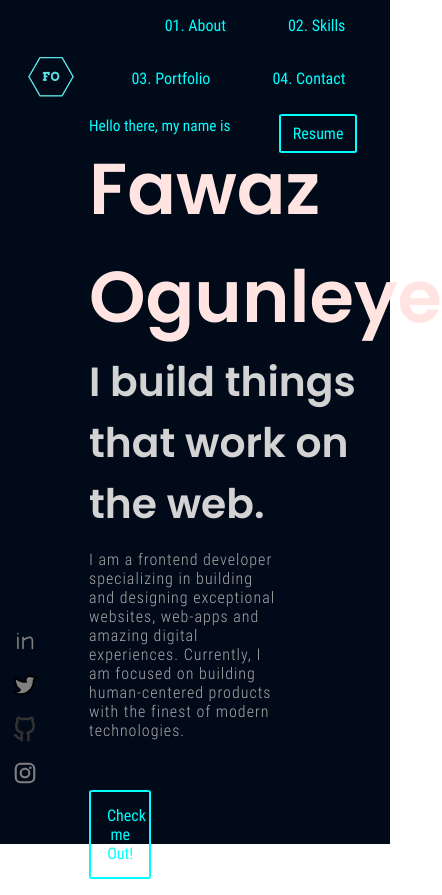
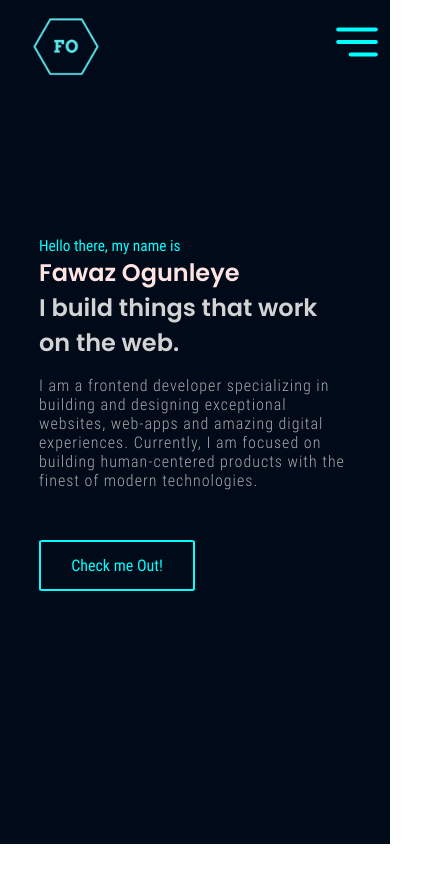
Before and after one commit to fawazlolade/portfolio-V1, a plain HTML site: page index.html in a window 390 px wide. Shown: the whole page, 442 px wide, since content can reach past the window. After the commit the page ends 844 px from the top, so only its background shows below. Drawn offline with Linux system fonts and the light colour scheme.

```diff
--- a/assets/css/style.css
+++ b/assets/css/style.css
@@ -83,6 +83,9 @@ a{
     flex: 1;
     text-align: right;
 }
+.logo{
+    width:70px;
+}
 
 .link_list .link_list_item{
     display: inline-block;
@@ -118,12 +121,12 @@ a{
 }
 .text_box{
     position: absolute;
-    top:60%;
+    top:50%;
     width: 80%;
-    left: 50%;
+    left: 45%;
     margin-left: 50px;
     transform: translate(-50%, -50%);
-    z-index: 1;
+
 
 }
 .text_box h2{
@@ -186,3 +189,157 @@ margin: var(--mr-bt);
     width: var(--social-icon-width);
     height: var(--social-icon-height);
 }
+@media (min-width: 841px){
+.menu{
+    width: 0;
+}
+.cancel_btn{
+    display: none;
+}
+
+}
+@media (max-width: 840px) {
+   nav{
+
+    position: fixed;
+    z-index: 2;
+
+   }
+   .nav_links_div{
+    width: 0%;
+    height:100%;
+    top:0%;
+    right: 0%;
+    position: fixed;
+    z-index: 1;
+    overflow-x:hidden ;
+    transition: 0.5s;
+    background: rgb(0, 10, 45);
+   }
+   .link_list .link_list_item{
+    display: block;
+    margin: 8px 17px;
+}
+.link_list_item a{
+    color: aqua;
+    display: block;
+    font-family: var(--second-regular-font);
+    padding: 10px 12px;
+    margin: var(--mr-bt);
+}
+.menu img{
+    position: absolute;
+    top: 0;
+    right:0
+}
+.check{
+    width: 25%;
+}
+ .resume{
+    width: 30% ;
+    position: absolute;
+    text-align: center;
+    right: 0;
+ }
+ .link::after{
+   display: none;
+}
+.menu{
+    cursor: pointer;
+
+    position: fixed;
+    top: 2%;
+    right:2%;
+
+
+}
+.logo{
+    width: 100px;
+}
+
+
+}
+
+@media (max-width:760px){
+.text_box h2{
+color:lightgrey;
+font-size: 2.5rem;
+font-family: var(--first-bold-font);
+}
+.text_box h1{
+color:mistyrose;
+font-size: 2.5rem;
+font-family: var(--first-bold-font);
+}
+.text_box .first_text{
+color: aqua;
+font-size: var(--paragraph-text);
+font-family: var(--second-regular-font);
+}
+
+.fourth_text{
+color: darkgray;
+font-family: var(--second-light-font);
+width: 80%;
+letter-spacing: var(--letter-spacing);
+
+margin: var(--mr-bt);
+
+}
+.check{
+    width: 40%;
+}
+.social_icons{
+    display: none;
+}
+
+
+}
+@media (max-width: 450px){
+.text_box h2{
+color:lightgrey;
+font-size: 2.2rem;
+font-family: var(--first-bold-font);
+}
+.text_box h1{
+color:mistyrose;
+font-size: 2.2rem;
+font-family: var(--first-bold-font);
+}
+.text_box .first_text{
+color: aqua;
+font-size: var(--paragraph-text);
+font-family: var(--second-regular-font);
+}
+
+.fourth_text{
+color: darkgray;
+font-family: var(--second-light-font);
+width: 100%;
+letter-spacing: var(--letter-spacing);
+
+margin: var(--mr-bt);
+
+}
+.text_box{
+    top: 50%;
+    left: 50%;
+    margin-left: 0px;
+
+
+}
+
+}
+@media(max-width: 399px) {
+    .text_box h1, .text_box h2{
+        font-size: 1.5rem;
+    }
+    .check{
+        width: 50%;
+    }
+}
+@media(max-width: 350px ) {
+    .check{
+        width: 70%;
+    }
+}
--- a/assets/js/index.js
+++ b/assets/js/index.js
@@ -0,0 +1,14 @@
+let menuButton = document.querySelector('#menu-btn');
+let responsiveNavBarDiv = document.querySelector('#nav-links-div');
+let cancelButton = document.querySelector('#cancel-btn');
+menuButton.addEventListener('click', function() {
+    responsiveNavBarDiv.style.width = "75%";
+})
+cancelButton.addEventListener('click', function() {
+    responsiveNavBarDiv.style.width = "0%";
+})
+
+
+// $('#menu-btn').click(function() {
+//     $('#nav-links-div').css('width', '75%');
+// })
--- a/index.html
+++ b/index.html
@@ -12,9 +12,10 @@
 <body>
     <header class="site_header">
         <nav class="site_nav">
-            <a href=""><img src="assets/images/logo.png" width="70px"alt=""></a>
-            <div class="nav_links_div">
+            <a href=""><img src="assets/images/logo.png" class="logo" alt=""></a>
+            <div class="nav_links_div" id="nav-links-div">
                 <ul class="link_list">
+                    <button class="cancel_btn" id="cancel-btn" style="cursor: pointer; font-size: 46px; font-weight: 500; margin: 1rem; background:transparent; border:none; outline: none; color: aqua;">&times;</button>
                     <li class="link_list_item link"><a href="">01. About</a></li>
                     <li class="link_list_item link"><a href="">02. Skills</a></li>
                     <li class="link_list_item link"><a href="">03. Portfolio</a></li>
@@ -22,7 +23,10 @@
                     <li class="link_list_item resume"><a href="">Resume</a></li>
                 </ul>
             </div>
+
+
         </nav>
+          <img src="/assets/icons/menu.svg" width="50px" class="menu" id="menu-btn" alt="" srcset="">
         <div class="text_box">
             <p class="first_text">Hello there, my name is</p>
             <h1 class="second_text">Fawaz Ogunleye</h1>
@@ -35,11 +39,13 @@
 
         </div>
         <div class="social_icons">
-            <a href="https://www.linkedin.com/in/fawaz-ogunleye-816530224/"><img src="/assets/icons/linkedin.svg" alt="" srcset=""></a>
-            <a href="https://twitter.com/BigAbimbola"><img src="/assets/icons/twitter.svg" alt="" srcset=""></a>
-            <a href="https://github.com/fawazlolade/"><img src="/assets/icons/github.svg" alt="" srcset=""></a>
-            <a href="https://www.instagram.com/fawaz_ogunleye/"><img src="/assets/icons/instagram.svg" alt="" srcset=""></a>
+            <a href="https://www.linkedin.com/in/fawaz-ogunleye-816530224/" target="_blank"><img src="/assets/icons/linkedin.svg" alt="" srcset=""></a>
+            <a href="https://twitter.com/BigAbimbola" target="_blank"><img src="/assets/icons/twitter.svg" alt="" srcset=""></a>
+            <a href="https://github.com/fawazlolade/" target="_blank"><img src="/assets/icons/github.svg" alt="" srcset=""></a>
+            <a href="https://www.instagram.com/fawaz_ogunleye/" target="_blank"><img src="/assets/icons/instagram.svg" alt="" srcset=""></a>
         </div>
     </header>
+
+    <script src="/assets/js/index.js"></script>
 </body>
 </html>
```
